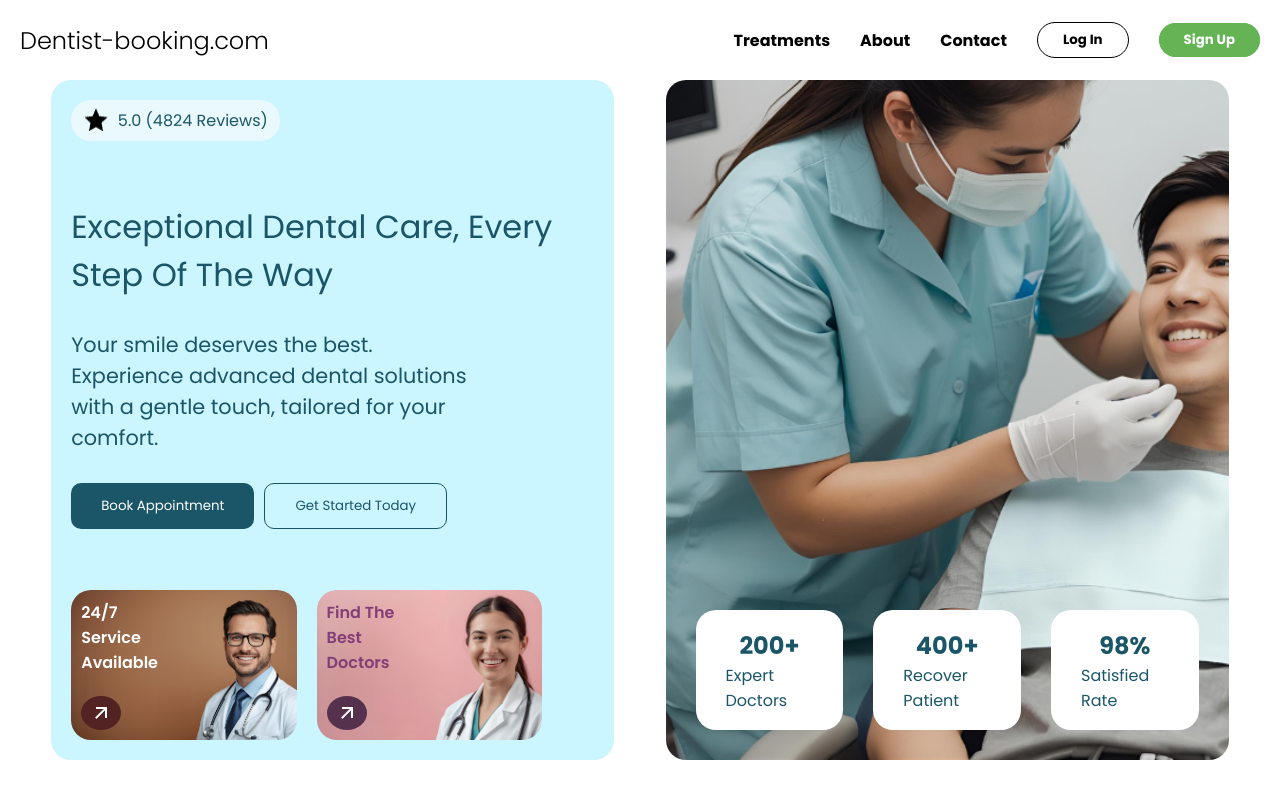
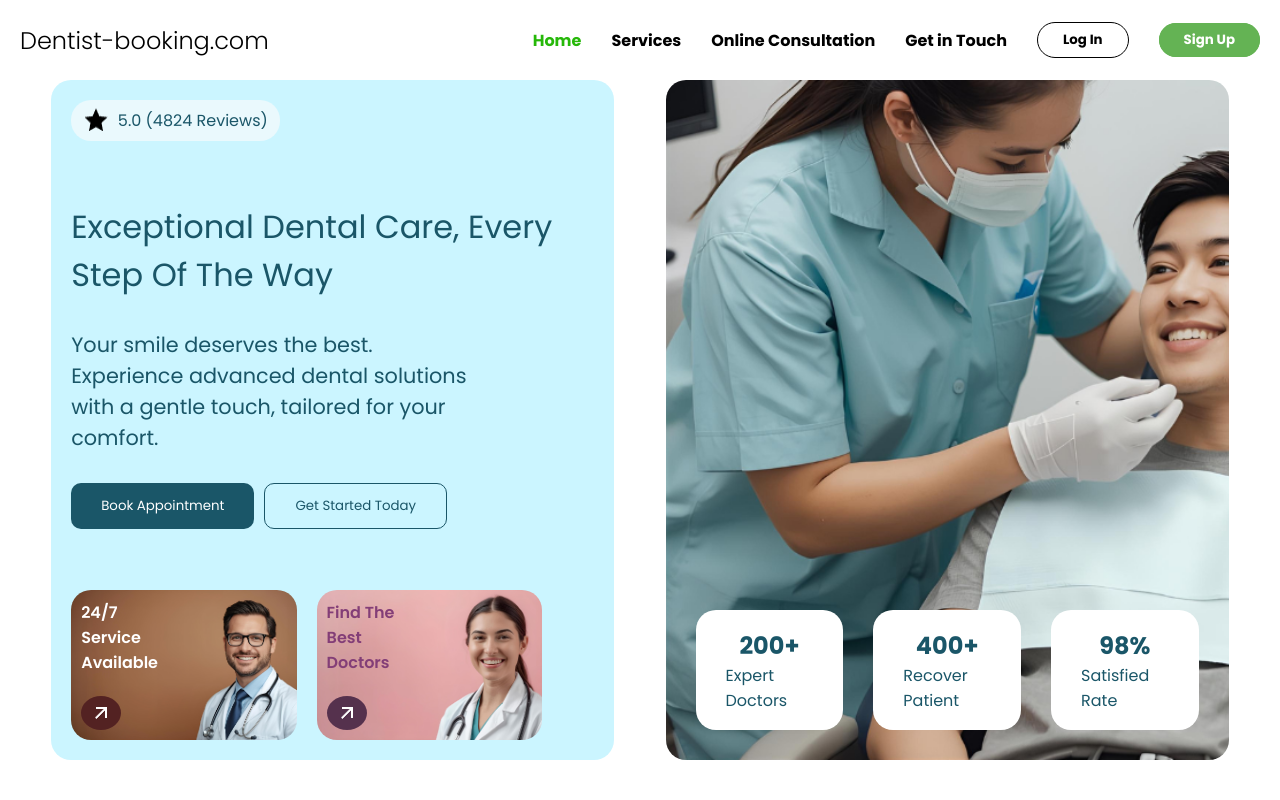
Before and after one commit to gvserpa/dentist-booking, a React (Vite) app: page / in a window 1280 px wide. Shown: the top 800 px of the page. Built offline with nearby package versions, Linux system fonts and the light colour scheme.

Commit message:
css and layout update

```diff
--- a/src/components/footer/index.css
+++ b/src/components/footer/index.css
@@ -9,6 +9,7 @@
   display: flex;
   flex-direction: column;
   justify-content: space-between;
+  margin-top: 100px;
 }
 
 .footer-top {
--- a/src/components/menu/Menu.jsx
+++ b/src/components/menu/Menu.jsx
@@ -12,6 +12,16 @@ const Menu = () => {
 
   const toggleMenu = () => {
     setIsOpen(!isOpen);
+  };
+
+    const handleScroll = (id) => {
+    if (location.pathname !== "/") {
+      navigate("/", { state: { scrollTo: id } });
+    } else {
+      const section = document.getElementById(id);
+      if (section) section.scrollIntoView({ behavior: "smooth" });
+    }
+    setIsOpen(false);
   };
 
   return (
@@ -30,9 +40,10 @@ const Menu = () => {
 
         <div className={`menu-nav ${isOpen ? "open" : ""}`}>
           <ul>
-            <li>Treatments</li>
-            <li>About</li>
-            <li>Contact</li>
+            <li onClick={() => handleScroll("home")}><span>Home</span></li>
+            <li onClick={() => handleScroll("services")}>Services</li>
+            <li onClick={() => handleScroll("online-consultation")}>Online Consultation</li>
+            <li onClick={() => handleScroll("get-in-touch")}>Get in Touch</li>
           </ul>
           <button onClick={handleLogin}>Log In</button>
           <div className="signin-btn">
--- a/src/components/menu/index.css
+++ b/src/components/menu/index.css
@@ -18,6 +18,10 @@
   align-items: center;
   gap: 30px;
   font-weight: 700;
+}
+
+.menu-nav span {
+  color: #26b809;
 }
 
 .menu-nav ul {
--- a/src/pages/home/Home.jsx
+++ b/src/pages/home/Home.jsx
@@ -6,8 +6,17 @@ import consultation from "../../assets/consultation.png";
 import committedPhoto from "../../assets/commited-bg.png";
 import checkbox from "../../assets/checkbox-circle-fill.png";
 import dentists from '../../assets/12.png'
+import { useNavigate } from "react-router-dom";
 
 const Home = () => {
+
+  const navigate = useNavigate()
+
+  const handleSubmit = (e) => {
+    e.preventDefault()
+    navigate('/login')
+  }
+
   return (
     <main>
       <div className="main-content">
@@ -23,8 +32,8 @@ const Home = () => {
               with a gentle touch, tailored for your comfort.
             </p>
             <div className="main-content-buttons">
-              <button className="button-1">Book Appointment</button>
-              <button className="button-2">Get Started Today</button>
+              <button onClick={handleSubmit} className="button-1">Book Appointment</button>
+              <button  onClick={handleSubmit} className="button-2">Get Started Today</button>
             </div>
           </div>
           <div className="cards">
@@ -59,7 +68,7 @@ const Home = () => {
           </div>
         </div>
       </div>
-      <div className="features-services">
+      <div id="services" className="features-services">
         <div className="features">
           <h2>
             Features
@@ -85,7 +94,7 @@ const Home = () => {
           </div>
         </div>
 
-        <div className="consultation">
+        <div id="online-consultation" className="consultation">
           <div className="consultation-img">
             <img src={consultation} alt="live-consultation" />
           </div>
@@ -98,17 +107,17 @@ const Home = () => {
             <div className="consultation-links">
               <div className="links">
                 <p>Your Gateway To Smarter, Patient-Friendly Telehealrth</p>
-                <img src={arrowRight} alt="arrow icon" />
+                <img onClick={handleSubmit} src={arrowRight} alt="arrow icon" />
               </div>
               <hr />
               <div className="links">
                 <p>Safe & Protected</p>
-                <img src={arrowRight} alt="arrow icon" />
+                <img onClick={handleSubmit} src={arrowRight} alt="arrow icon" />
               </div>
               <hr />
               <div className="links">
                 <p>24/7 Service</p>
-                <img src={arrowRight} alt="arrow icon" />
+                <img onClick={handleSubmit} src={arrowRight} alt="arrow icon" />
               </div>
               <hr />
             </div>
@@ -158,14 +167,14 @@ const Home = () => {
         </div>
       </div>
 
-      <div className="get-in-touch">
+      <div id="get-in-touch" className="get-in-touch">
         <div className="get-content">
           <h2>Get In Touch With Us </h2>
           <img src={dentists} />
           <p>120k+ Satisfied Patient</p>
           <div className="get-buttons">
-            <buttons className="get-1">Book Appointment</buttons>
-            <buttons className="get-2">Get Started Today</buttons>
+            <buttons onClick={handleSubmit} className="get-1">Book Appointment</buttons>
+            <buttons onClick={handleSubmit} className="get-2">Get Started Today</buttons>
           </div>
         </div>
       </div>
--- a/src/pages/home/index.css
+++ b/src/pages/home/index.css
@@ -56,19 +56,28 @@ main {
 .button-2 {
   padding: 12px 30px;
   border-radius: 10px;
+      cursor: pointer;
 }
 
 .button-1 {
   background-color: rgb(26, 86, 104);
   color: white;
   border: none;
+  transition: transform 0.3s ease;
 }
 
 .button-2 {
   background-color: transparent;
   color: rgb(26, 86, 104);
   border: 1px solid rgb(26, 86, 104);
+  transition: transform 0.3s ease;
 }
+
+.button-1:hover, .button-2:hover, .get-1:hover, .get-2:hover {
+    transform: translateY(-5px);
+}
+
+
 
 .cards {
   display: flex;
@@ -230,12 +239,14 @@ main {
   display: flex;
   justify-content: space-between;
   padding: 10px;
+
 }
 
 .links img {
   padding: 4px;
   background-color: rgb(26, 86, 104);
   border-radius: 50%;
+    cursor: pointer;
 }
 
 .section-committed {
@@ -323,13 +334,18 @@ main {
     background-color: rgb(26, 86, 104);
     color: white;
     font-weight: 600;
+    cursor: pointer;
 }
 
 .get-2 {
     border: 2px solid rgb(26, 86, 104);
     font-weight: 600;
+    cursor: pointer;
 }
 
+.get-1, .get-2 {
+    transition: transform 0.3s ease;
+}
 
 
 
```
